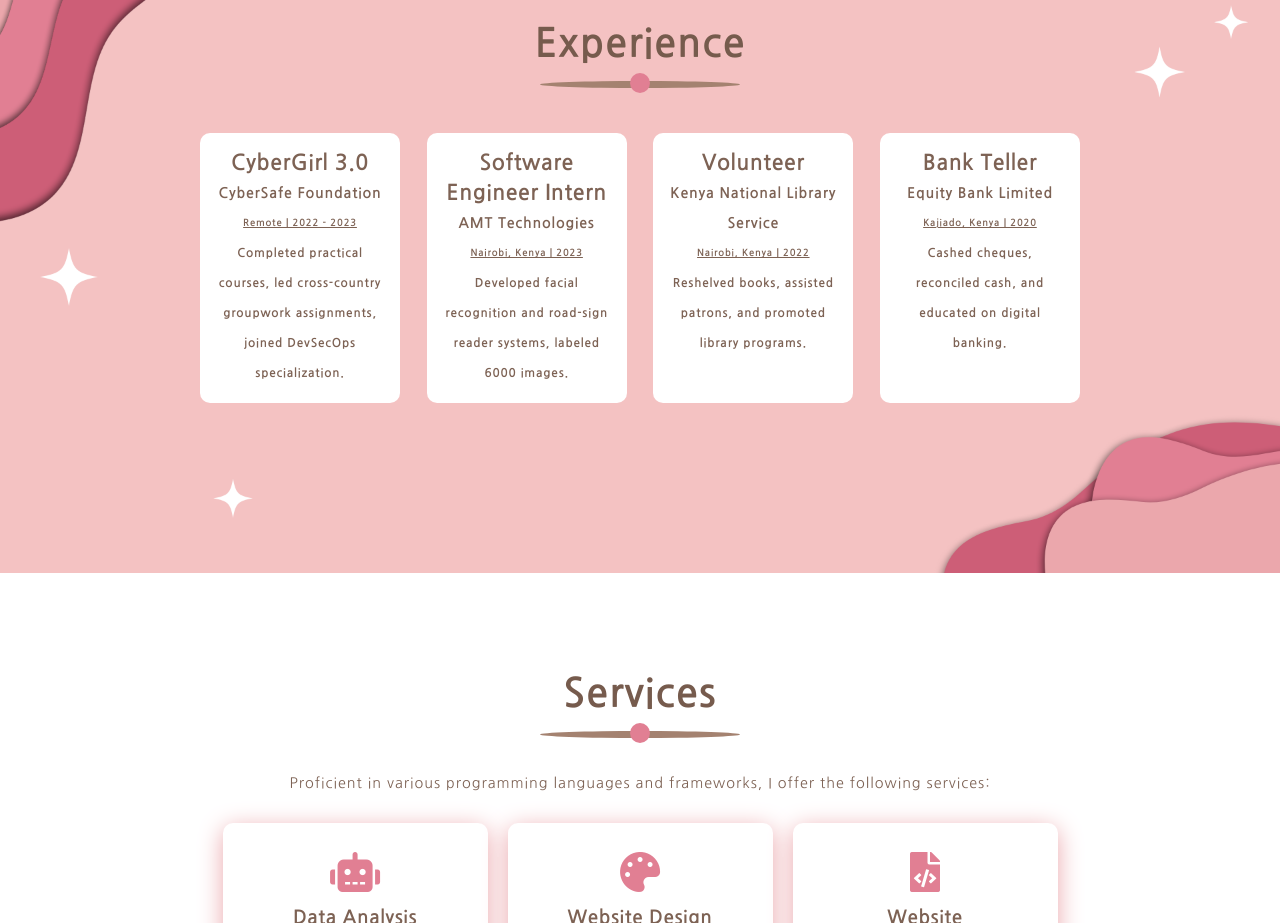
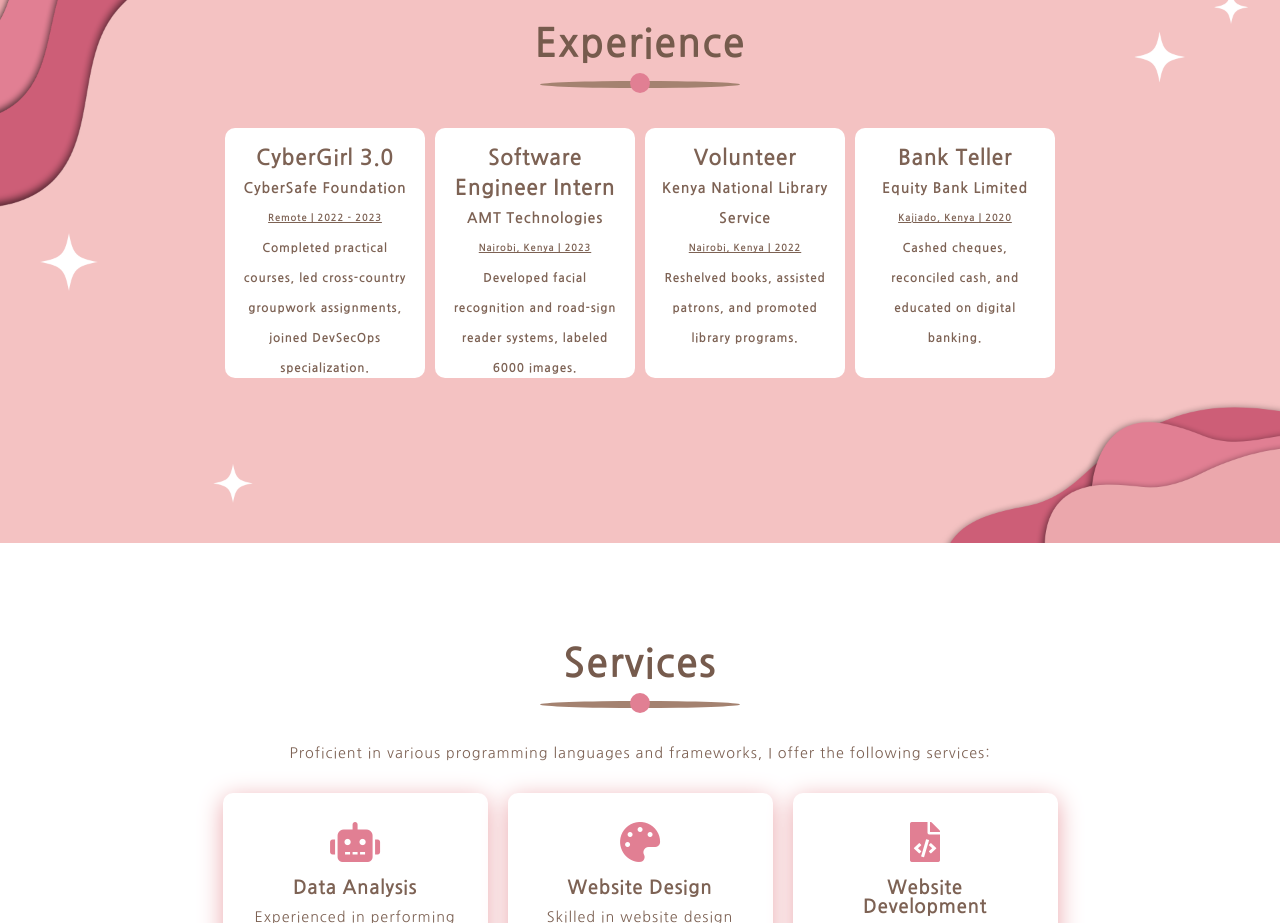
Before and after one commit to CindyBSydney/E-Portfolio-React, a React (Create React App) app: page / in a window 1280 px wide. Shown: the part 1540-2463 px from the top of the page. Built offline with nearby package versions, Linux system fonts and the light colour scheme.

Commit message:
fix(cards): adjust card styling

```diff
--- a/src/components/ExperienceSection.module.css
+++ b/src/components/ExperienceSection.module.css
@@ -21,7 +21,8 @@
 
 .experienceCards {
     display: flex;
-    justify-content: space-between;
+    justify-content: center;
+    align-items: center;
     flex-wrap: wrap;
     margin-bottom: 60px;
 }
@@ -31,7 +32,7 @@
     background-color: var(--white-color);
     color: var(--brown-3-color);
     padding: 15px;
-    margin: 10px 0;
+    margin: 5px;
     border-radius: 10px;
     box-sizing: border-box;
     line-height: 30px;
@@ -39,6 +40,7 @@
     font-weight: 100;
     letter-spacing: 0.8px;
     position: relative;
+    height: 250px;
 }
 
 .heading6 {
@@ -49,12 +51,12 @@
 @media screen and (max-width: 768px) {
     .experience {
         margin-top: 40px;
-
     }
     .experience-cards {
+        display: flex;
         justify-content: center;
-        text-align: center;
-        flex-direction: row;
+        align-items: center;
+        flex-direction: column;
         width: 100%;
     }
 
```
